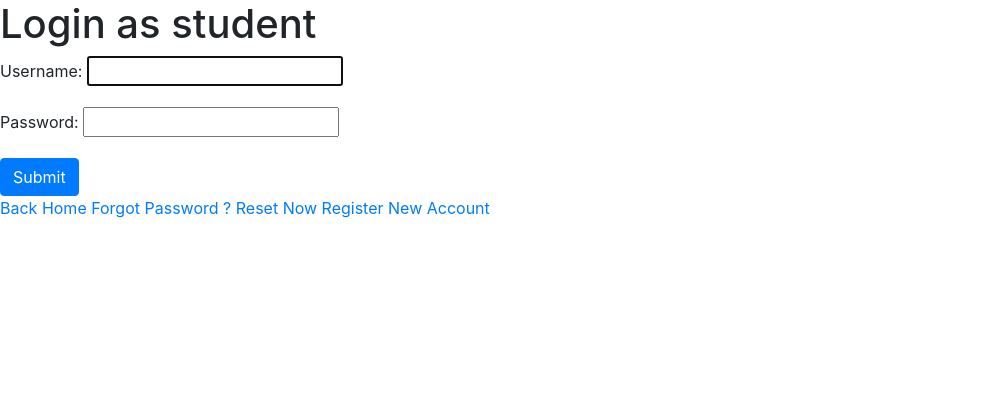
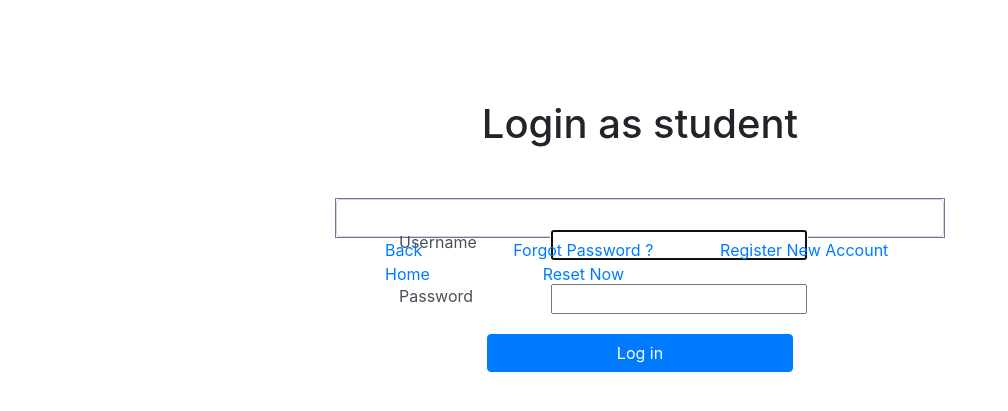
Before and after one commit to mohammadteeti/LibraryManagmentSystem, a Django app: page /accounts/login/ in a window 1280 px wide. Shown: the part 56-467 px from the top of the page, without its empty margins (0-1008 px from the left). Run offline with Django 4.2, Linux system fonts and the light colour scheme; parts of the project's set-up code (start-up, migrations or seed data) failed here and were passed over; some libraries are stand-ins or nearby versions.

Commit message:
add the load static for js and css links in all registraion pages

```diff
--- a/LibraryManagementSystem/Library/templates/registration/login.html
+++ b/LibraryManagementSystem/Library/templates/registration/login.html
@@ -1,7 +1,14 @@
 
 {%extends "base.html"%}
+{% load static %}
+
+{% block css %}
+<link rel="stylesheet" href="{% static 'css/login.css' %}">
+{% endblock css %}
+
 
 {% block content %}
+<div class="container login-form-container">
 
 {% if request.session.user_type == 'admin' %}
     <h1>Login as admin</h1>
@@ -9,20 +16,31 @@
     <h1>Login as student</h1>
 {% endif %}
 <form method ='post'>
+    <div class="form-control">
     {% csrf_token %}
 
-    {{form.as_p}}
+    <div class="form-group">
+    <div class="row username-row mt-4">
+        <div class="col-md-2">{{form.username.label}}</div>
+        <div class="col-md-2">{{form.username}}</div>
+    </div>
+    <div class="row password-row mt-4">
+        <div class="col-md-2">{{form.password.label}}</div>
+        <div class="col-md-2">{{form.password}}</div>
+    </div>
+</div>
 
 
-    <div class='submit'>
-        <button class="btn btn-primary" >
-            Submit
-        </button>
-    </div>
+    <div class="row btn-row"> <input type="submit" value="Log in" class="btn btn-primary" ></div>
 
 
+
+</div>
 </form>
-<a href="{% url 'index' %}"> Back Home</a>
-<a href="{% url 'password_reset' %}"> Forgot Password ? Reset Now</a>
-<a href="{% url 'student_registration' %}"> Register New Account</a>
+<div class="row  link-row">
+<div class="col-md-2 back-home"><a href="{% url 'index' %}"> Back Home</a></div>
+<div class="col-md-4 reset" ><a href="{% url 'password_reset' %}"> Forgot Password ? Reset Now</a></div>
+<div class="col-md-4 new-account"><a href="{% url 'student_registration' %}"> Register New Account</a></div>
+</div>
+</div>
 {% endblock%}
--- a/LibraryManagementSystem/Library/templates/registration/password_change_done.html
+++ b/LibraryManagementSystem/Library/templates/registration/password_change_done.html
@@ -1,6 +1,10 @@
 {% extends 'base.html' %}
 
+{% load static %}
 
+{% block css %}
+<link rel="stylesheet" href="{% static 'css/password_change_done.css' %}">
+{% endblock css %}
 {% block content %}
 <h1>Password Changed Successfully !</h1>
 {% endblock content %}
--- a/LibraryManagementSystem/Library/templates/registration/password_reset_complete.html
+++ b/LibraryManagementSystem/Library/templates/registration/password_reset_complete.html
@@ -1,5 +1,10 @@
 
 {% extends 'base.html' %}
+{% load static %}
+
+{% block css %}
+<link rel="stylesheet" href="{% static 'css/password_reset_complete.css' %}">
+{% endblock css %}
 
 {% block content %}
 
--- a/LibraryManagementSystem/Library/templates/registration/password_reset_confirm.html
+++ b/LibraryManagementSystem/Library/templates/registration/password_reset_confirm.html
@@ -1,4 +1,9 @@
 {% extends 'base.html' %}
+{% load static %}
+
+{% block css %}
+<link rel="stylesheet" href="{% static 'css/password_reset_confirm.css' %}">
+{% endblock css %}
 
 {% block content %}
 <h1>Enter New Password </h1>
--- a/LibraryManagementSystem/Library/templates/registration/password_reset_done.html
+++ b/LibraryManagementSystem/Library/templates/registration/password_reset_done.html
@@ -1,5 +1,10 @@
 
 {% extends 'base.html' %}
+{% load static %}
+
+{% block css %}
+<link rel="stylesheet" href="{% static 'css/password_reset_done.css' %}">
+{% endblock css %}
 
 {% block content %}
 
--- a/LibraryManagementSystem/Library/templates/registration/password_reset_email.html
+++ b/LibraryManagementSystem/Library/templates/registration/password_reset_email.html
@@ -1,3 +1,9 @@
+
+{% load static %}
+
+
+<link rel="stylesheet" href="{% static 'css/password_reset_email.css' %}">
+
 
 <p>
 This is a test email from {{site_name}}
--- a/LibraryManagementSystem/Library/templates/registration/password_reset_form.html
+++ b/LibraryManagementSystem/Library/templates/registration/password_reset_form.html
@@ -1,5 +1,11 @@
 
 {% extends 'base.html' %}
+
+{% load static %}
+
+{% block css %}
+<link rel="stylesheet" href="{% static 'css/password_reset_form.css' %}">
+{% endblock css %}
 
 {% block content %}
 
```
Also changed, not shown: LibraryManagementSystem/Library/templates/registration/password_change_form.html (+8 -0 lines).
